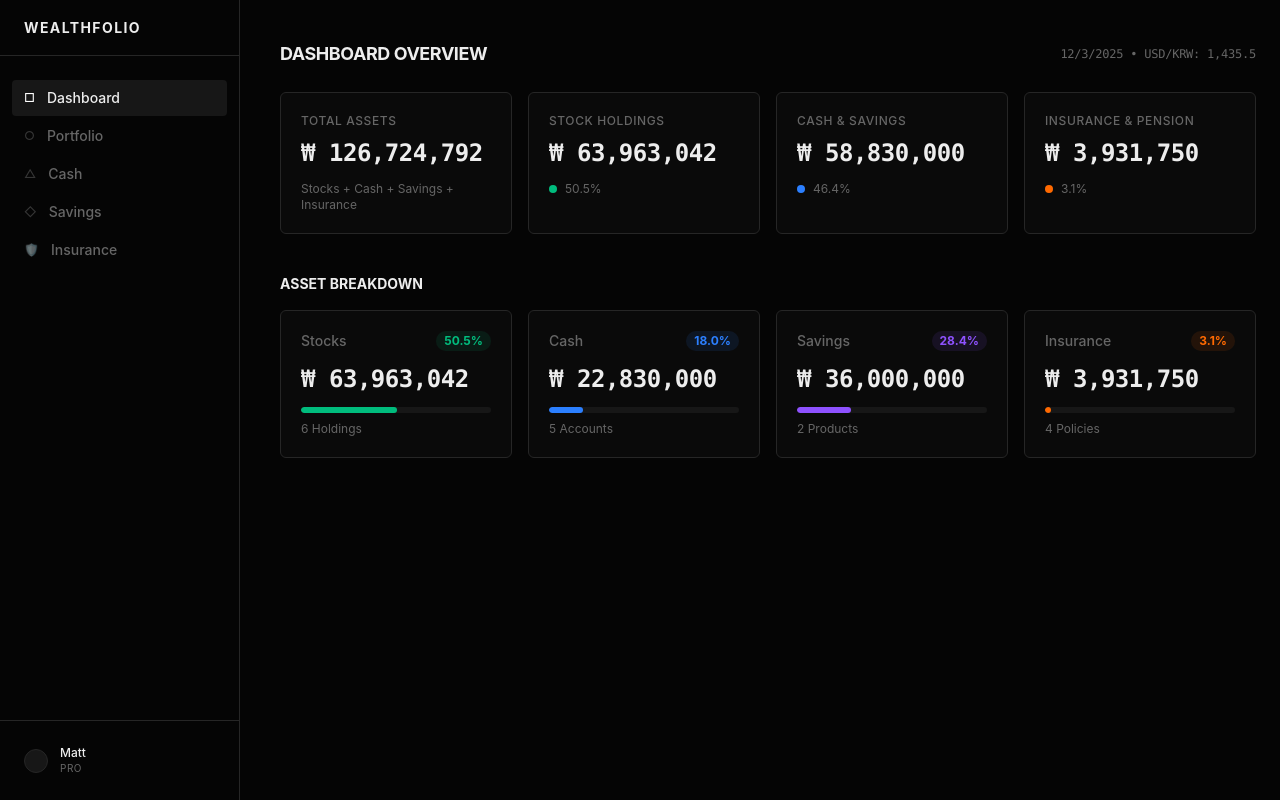
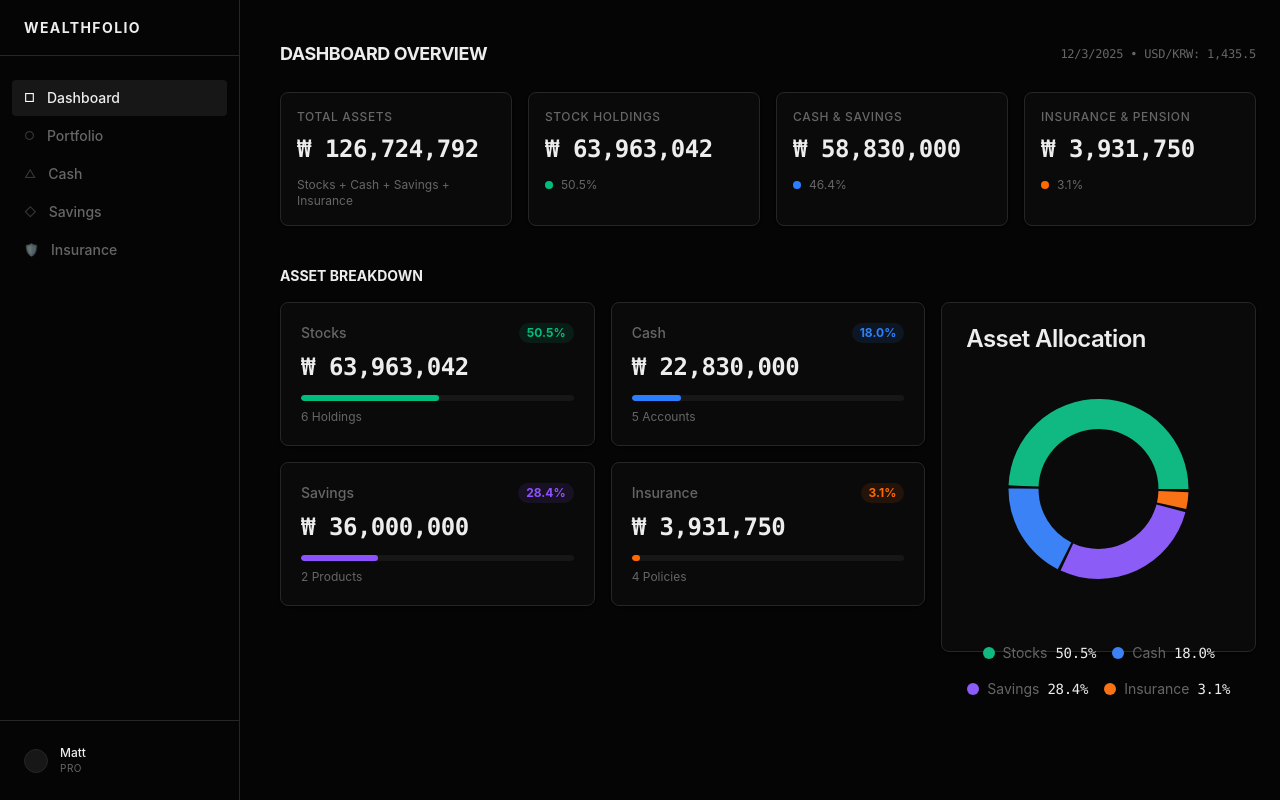
Before and after one commit to zinny22/wealthfolio, a Next.js app: page / in a window 1280 px wide. Built offline with nearby package versions, Linux system fonts and the light colour scheme.

Commit message:
feat: 대시보드 구현

```diff
--- a/package.json
+++ b/package.json
@@ -14,6 +14,7 @@
     "next": "16.0.6",
     "react": "19.2.0",
     "react-dom": "19.2.0",
+    "recharts": "^3.5.1",
     "tailwind-merge": "^3.4.0",
     "zustand": "^5.0.9"
   },
--- a/src/app/page.tsx
+++ b/src/app/page.tsx
@@ -1,6 +1,13 @@
 "use client";
 
-import { Card, CardTitle, CardValue } from "@/components/ui/card";
+import {
+  Card,
+  CardContent,
+  CardHeader,
+  CardTitle,
+  CardValue,
+} from "@/components/ui/card";
+import { AssetAllocationChart } from "@/features/assets/components/asset-allocation-chart";
 import { useAssetStore } from "@/features/assets/store";
 import { calculateTotalAssets } from "@/features/assets/utils";
 import { useEffect, useState } from "react";
@@ -49,22 +56,39 @@ export default function DashboardPage() {
 
         <div className="grid gap-4 md:grid-cols-4">
           <Card>
-            <CardTitle>Total Assets</CardTitle>
+            <CardHeader className="p-4 pb-2">
+              <CardTitle className="text-xs font-medium uppercase tracking-wider text-muted-foreground">
+                Total Assets
+              </CardTitle>
+            </CardHeader>
+            <CardContent className="p-4 pt-0">
               <CardValue>₩ {grandTotal.toLocaleString()}</CardValue>
               <div className="mt-3 text-xs text-muted-foreground">
                 Stocks + Cash + Savings + Insurance
               </div>
+            </CardContent>
           </Card>
           <Card>
-            <CardTitle>Stock Holdings</CardTitle>
+            <CardHeader className="p-4 pb-2">
+              <CardTitle className="text-xs font-medium uppercase tracking-wider text-muted-foreground">
+                Stock Holdings
+              </CardTitle>
+            </CardHeader>
+            <CardContent className="p-4 pt-0">
               <CardValue>₩ {stockTotal.toLocaleString()}</CardValue>
               <div className="mt-3 flex items-center gap-2 text-xs text-muted-foreground">
                 <div className="h-2 w-2 rounded-full bg-emerald-500" />
                 {stockPct.toFixed(1)}%
               </div>
+            </CardContent>
           </Card>
           <Card>
-            <CardTitle>Cash & Savings</CardTitle>
+            <CardHeader className="p-4 pb-2">
+              <CardTitle className="text-xs font-medium uppercase tracking-wider text-muted-foreground">
+                Cash & Savings
+              </CardTitle>
+            </CardHeader>
+            <CardContent className="p-4 pt-0">
               <CardValue>
                 ₩ {(cashTotal + savingsTotal).toLocaleString()}
               </CardValue>
@@ -72,26 +96,35 @@ export default function DashboardPage() {
                 <div className="h-2 w-2 rounded-full bg-blue-500" />
                 {(cashPct + savingsPct).toFixed(1)}%
               </div>
+            </CardContent>
           </Card>
           <Card>
-            <CardTitle>Insurance & Pension</CardTitle>
+            <CardHeader className="p-4 pb-2">
+              <CardTitle className="text-xs font-medium uppercase tracking-wider text-muted-foreground">
+                Insurance & Pension
+              </CardTitle>
+            </CardHeader>
+            <CardContent className="p-4 pt-0">
               <CardValue>₩ {insuranceTotal.toLocaleString()}</CardValue>
               <div className="mt-3 flex items-center gap-2 text-xs text-muted-foreground">
                 <div className="h-2 w-2 rounded-full bg-orange-500" />
                 {insurancePct.toFixed(1)}%
               </div>
+            </CardContent>
           </Card>
         </div>
       </section>
 
-      <section className="space-y-4">
+      <div className="grid gap-4 md:grid-cols-3">
+        <section className="md:col-span-2 space-y-4">
           <h3 className="text-sm font-bold uppercase text-foreground">
             Asset Breakdown
           </h3>
-        <div className="grid gap-4 md:grid-cols-2 lg:grid-cols-4">
+          <div className="grid gap-4 md:grid-cols-2">
             {/* Stocks Breakdown */}
-          <Card className="p-5">
-            <div className="mb-3 flex items-center justify-between">
+            <Card>
+              <CardHeader className="p-5 pb-2">
+                <div className="flex items-center justify-between">
                   <span className="text-sm font-medium text-muted-foreground">
                     Stocks
                   </span>
@@ -99,6 +132,8 @@ export default function DashboardPage() {
                     {stockPct.toFixed(1)}%
                   </span>
                 </div>
+              </CardHeader>
+              <CardContent className="p-5 pt-0">
                 <div className="flex items-baseline gap-1">
                   <span className="text-2xl font-bold font-mono-num text-foreground">
                     ₩ {stockTotal.toLocaleString()}
@@ -113,11 +148,13 @@ export default function DashboardPage() {
                 <p className="mt-2 text-xs text-muted-foreground">
                   {stocks.length} Holdings
                 </p>
+              </CardContent>
             </Card>
 
             {/* Cash Breakdown */}
-          <Card className="p-5">
-            <div className="mb-3 flex items-center justify-between">
+            <Card>
+              <CardHeader className="p-5 pb-2">
+                <div className="flex items-center justify-between">
                   <span className="text-sm font-medium text-muted-foreground">
                     Cash
                   </span>
@@ -125,6 +162,8 @@ export default function DashboardPage() {
                     {cashPct.toFixed(1)}%
                   </span>
                 </div>
+              </CardHeader>
+              <CardContent className="p-5 pt-0">
                 <div className="flex items-baseline gap-1">
                   <span className="text-2xl font-bold font-mono-num text-foreground">
                     ₩ {cashTotal.toLocaleString()}
@@ -139,11 +178,13 @@ export default function DashboardPage() {
                 <p className="mt-2 text-xs text-muted-foreground">
                   {cashAccounts.length} Accounts
                 </p>
+              </CardContent>
             </Card>
 
             {/* Savings Breakdown */}
-          <Card className="p-5">
-            <div className="mb-3 flex items-center justify-between">
+            <Card>
+              <CardHeader className="p-5 pb-2">
+                <div className="flex items-center justify-between">
                   <span className="text-sm font-medium text-muted-foreground">
                     Savings
                   </span>
@@ -151,6 +192,8 @@ export default function DashboardPage() {
                     {savingsPct.toFixed(1)}%
                   </span>
                 </div>
+              </CardHeader>
+              <CardContent className="p-5 pt-0">
                 <div className="flex items-baseline gap-1">
                   <span className="text-2xl font-bold font-mono-num text-foreground">
                     ₩ {savingsTotal.toLocaleString()}
@@ -165,11 +208,13 @@ export default function DashboardPage() {
                 <p className="mt-2 text-xs text-muted-foreground">
                   {savings.length} Products
                 </p>
+              </CardContent>
             </Card>
 
             {/* Insurance Breakdown */}
-          <Card className="p-5">
-            <div className="mb-3 flex items-center justify-between">
+            <Card>
+              <CardHeader className="p-5 pb-2">
+                <div className="flex items-center justify-between">
                   <span className="text-sm font-medium text-muted-foreground">
                     Insurance
                   </span>
@@ -177,6 +222,8 @@ export default function DashboardPage() {
                     {insurancePct.toFixed(1)}%
                   </span>
                 </div>
+              </CardHeader>
+              <CardContent className="p-5 pt-0">
                 <div className="flex items-baseline gap-1">
                   <span className="text-2xl font-bold font-mono-num text-foreground">
                     ₩ {insuranceTotal.toLocaleString()}
@@ -191,9 +238,17 @@ export default function DashboardPage() {
                 <p className="mt-2 text-xs text-muted-foreground">
                   {insurances.length} Policies
                 </p>
+              </CardContent>
             </Card>
           </div>
         </section>
+
+        <section className="h-full">
+          <div className="h-full pt-9">
+            <AssetAllocationChart />
+          </div>
+        </section>
+      </div>
     </main>
   );
 }
--- a/src/components/ui/card.tsx
+++ b/src/components/ui/card.tsx
@@ -1,47 +1,102 @@
-import React from "react";
+import * as React from "react";
+import { cn } from "@/lib/utils";
 
-export function Card({
-  children,
-  className = "",
-}: {
-  children: React.ReactNode;
-  className?: string;
-}) {
-  return (
-    <div className={`rounded-md border border-border bg-card p-5 ${className}`}>
-      {children}
-    </div>
-  );
-}
+const Card = React.forwardRef<
+  HTMLDivElement,
+  React.HTMLAttributes<HTMLDivElement>
+>(({ className, ...props }, ref) => (
+  <div
+    ref={ref}
+    className={cn(
+      "rounded-lg border border-border bg-card text-card-foreground shadow-sm",
+      className
+    )}
+    {...props}
+  />
+));
+Card.displayName = "Card";
 
-export function CardTitle({
-  children,
-  className = "",
-}: {
-  children: React.ReactNode;
-  className?: string;
-}) {
-  return (
-    <h3
-      className={`mb-2 text-xs font-medium uppercase tracking-wider text-muted-foreground ${className}`}
-    >
-      {children}
-    </h3>
-  );
-}
+const CardHeader = React.forwardRef<
+  HTMLDivElement,
+  React.HTMLAttributes<HTMLDivElement>
+>(({ className, ...props }, ref) => (
+  <div
+    ref={ref}
+    className={cn("flex flex-col space-y-1.5 p-6", className)}
+    {...props}
+  />
+));
+CardHeader.displayName = "CardHeader";
 
-export function CardValue({
-  children,
-  className = "",
-}: {
-  children: React.ReactNode;
-  className?: string;
-}) {
-  return (
-    <p
-      className={`font-mono-num text-2xl font-semibold text-foreground tracking-tight ${className}`}
-    >
-      {children}
-    </p>
-  );
-}
+const CardTitle = React.forwardRef<
+  HTMLParagraphElement,
+  React.HTMLAttributes<HTMLHeadingElement>
+>(({ className, ...props }, ref) => (
+  <h3
+    ref={ref}
+    className={cn(
+      "text-2xl font-semibold leading-none tracking-tight",
+      className
+    )}
+    {...props}
+  />
+));
+CardTitle.displayName = "CardTitle";
+
+const CardDescription = React.forwardRef<
+  HTMLParagraphElement,
+  React.HTMLAttributes<HTMLParagraphElement>
+>(({ className, ...props }, ref) => (
+  <p
+    ref={ref}
+    className={cn("text-sm text-muted-foreground", className)}
+    {...props}
+  />
+));
+CardDescription.displayName = "CardDescription";
+
+const CardContent = React.forwardRef<
+  HTMLDivElement,
+  React.HTMLAttributes<HTMLDivElement>
+>(({ className, ...props }, ref) => (
+  <div ref={ref} className={cn("p-6 pt-0", className)} {...props} />
+));
+CardContent.displayName = "CardContent";
+
+const CardFooter = React.forwardRef<
+  HTMLDivElement,
+  React.HTMLAttributes<HTMLDivElement>
+>(({ className, ...props }, ref) => (
+  <div
+    ref={ref}
+    className={cn("flex items-center p-6 pt-0", className)}
+    {...props}
+  />
+));
+CardFooter.displayName = "CardFooter";
+
+// Legacy exports compatibility wrapper for existing code using CardValue
+const CardValue = React.forwardRef<
+  HTMLParagraphElement,
+  React.HTMLAttributes<HTMLParagraphElement>
+>(({ className, ...props }, ref) => (
+  <p
+    ref={ref}
+    className={cn(
+      "font-mono-num text-2xl font-semibold text-foreground tracking-tight",
+      className
+    )}
+    {...props}
+  />
+));
+CardValue.displayName = "CardValue";
+
+export {
+  Card,
+  CardHeader,
+  CardFooter,
+  CardTitle,
+  CardDescription,
+  CardContent,
+  CardValue,
+};
--- /dev/null
+++ b/src/features/assets/components/asset-allocation-chart.tsx
@@ -0,0 +1,103 @@
+"use client";
+
+import { Cell, Pie, PieChart, ResponsiveContainer, Tooltip } from "recharts";
+import { useAssetStore } from "@/features/assets/store";
+import { calculateTotalAssets } from "@/features/assets/utils";
+import { Card, CardContent, CardHeader, CardTitle } from "@/components/ui/card";
+import { useEffect, useState } from "react";
+
+export function AssetAllocationChart() {
+  const [isMounted, setIsMounted] = useState(false);
+  const { stocks, cashAccounts, savings, insurances, exchangeRate } =
+    useAssetStore();
+
+  useEffect(() => {
+    setIsMounted(true);
+  }, []);
+
+  if (!isMounted) return null;
+
+  const { stockTotal, cashTotal, savingsTotal, insuranceTotal, grandTotal } =
+    calculateTotalAssets(
+      stocks,
+      cashAccounts,
+      savings,
+      insurances,
+      exchangeRate.rate
+    );
+
+  const data = [
+    { name: "Stocks", value: stockTotal, color: "#10b981" }, // emerald-500
+    { name: "Cash", value: cashTotal, color: "#3b82f6" }, // blue-500
+    { name: "Savings", value: savingsTotal, color: "#8b5cf6" }, // violet-500
+    { name: "Insurance", value: insuranceTotal, color: "#f97316" }, // orange-500
+  ].filter((item) => item.value > 0);
+
+  if (grandTotal === 0) {
+    return (
+      <Card className="h-full">
+        <CardHeader>
+          <CardTitle>Asset Allocation</CardTitle>
+        </CardHeader>
+        <CardContent className="flex h-[300px] items-center justify-center text-muted-foreground">
+          No assets data available
+        </CardContent>
+      </Card>
+    );
+  }
+
+  return (
+    <Card className="h-full flex flex-col">
+      <CardHeader className="pb-0">
+        <CardTitle>Asset Allocation</CardTitle>
+      </CardHeader>
+      <CardContent className="flex-1 min-h-[300px]">
+        <ResponsiveContainer width="100%" height="100%">
+          <PieChart>
+            <Pie
+              data={data}
+              cx="50%"
+              cy="50%"
+              innerRadius={60}
+              outerRadius={90}
+              paddingAngle={2}
+              dataKey="value"
+            >
+              {data.map((entry, index) => (
+                <Cell
+                  key={`cell-${index}`}
+                  fill={entry.color}
+                  strokeWidth={0}
+                />
+              ))}
+            </Pie>
+            <Tooltip
+              formatter={(value: number) => `₩ ${value.toLocaleString()}`}
+              contentStyle={{
+                backgroundColor: "hsl(var(--card))",
+                borderColor: "hsl(var(--border))",
+                borderRadius: "var(--radius)",
+                color: "hsl(var(--foreground))",
+              }}
+              itemStyle={{ color: "hsl(var(--foreground))" }}
+            />
+          </PieChart>
+        </ResponsiveContainer>
+        <div className="flex flex-wrap justify-center gap-4 mt-4">
+          {data.map((item) => (
+            <div key={item.name} className="flex items-center gap-2 text-sm">
+              <div
+                className="h-3 w-3 rounded-full"
+                style={{ backgroundColor: item.color }}
+              />
+              <span className="text-muted-foreground">{item.name}</span>
+              <span className="font-mono-num font-medium">
+                {((item.value / grandTotal) * 100).toFixed(1)}%
+              </span>
+            </div>
+          ))}
+        </div>
+      </CardContent>
+    </Card>
+  );
+}
```
Also changed, not shown: 1 other file (tests, documents, lock files or other folders). Lines whose indentation alone changed are shown as unchanged.
